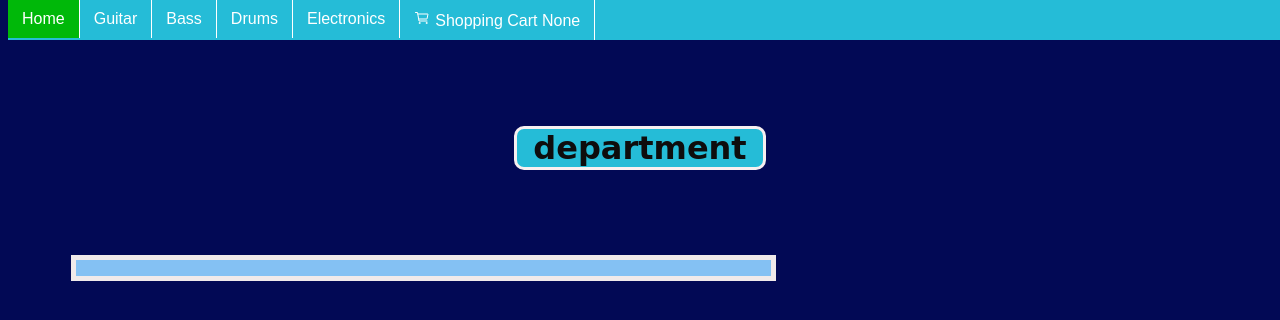
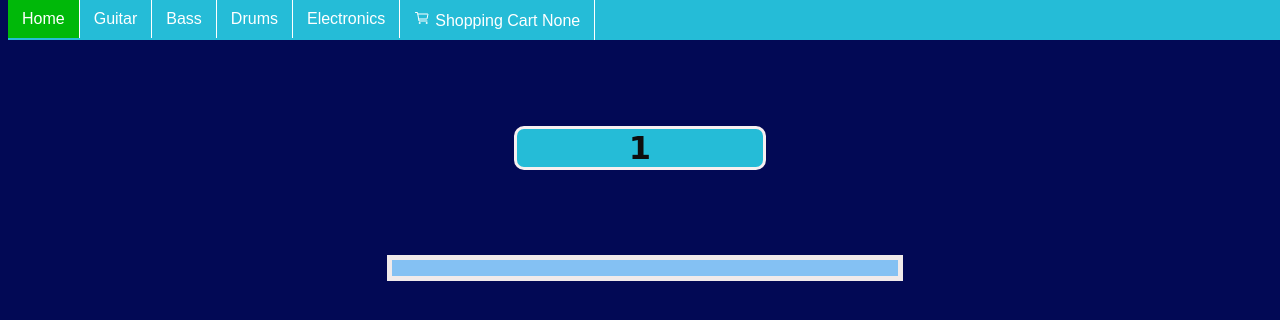
Before and after one commit to andysegura/TechX-TeamMiners-unit1, a Flask app: page /1 in a window 1280 px wide. Shown: the top 320 px of the page. Run offline with Flask 2, Linux system fonts and the light colour scheme; data that the repository does not hold is empty; some libraries are stand-ins or nearby versions.

Commit message:
Fixes to deparment

```diff
--- a/Unit3/app.py
+++ b/Unit3/app.py
@@ -66,7 +66,7 @@ def department_view(department):
         redirects to shopping cart on success
     """
     instruments = inv.find({'category': department})
-    return render_template('department.html', instruments = instruments, count = request.cookies.get('count'))
+    return render_template('department.html',department = department, instruments = instruments, count = request.cookies.get('count'))
 
 @app.route('/<department>/<model_number>', methods=['GET', 'POST'])
 def instrument_view(department, model_number):
--- a/Unit3/static/department.css
+++ b/Unit3/static/department.css
@@ -10,20 +10,20 @@
 .instrument-list{
     display: inline-block;
     vertical-align: top;
-    width: 55%;
+    width: 40%;
     height: 15%;
     background-color: rgb(132, 193, 243);
-    margin-left: 5%;
+    margin-left: 30%;
     margin-top: 5%;
     border: rgb(240, 234, 234) solid 5px;
 }
 .instrument_names {
-    display: flex;
+    text-align: center;
 }
 .instrument_pics{
     border: black solid 2px;
     margin-top: 5%;
-    margin-left: 1.5%;
     width: 30%;
     height: 30%;
+    margin-left: 30%;
 }
--- a/Unit3/templates/department.html
+++ b/Unit3/templates/department.html
@@ -18,16 +18,16 @@
         <li class="pages"><a href="/shopping_cart"><ion-icon name="cart-outline"></ion-icon>Shopping Cart {{ count }} </a></li>
       </ul>
 
-      <h1>department</h1>
+      <h1>{{department}}</h1>
       <div class="instrument-list">
         <ul>
             <div class="row">
                 {% for instrument in instruments %}
                 <a href = "{{instrument['category']}}/{{instrument['model_number']}}">
                     <img class="instrument_pics" src="{{instrument['img_path']}}" alt="{{instrument['name']}}" class="instrument_image">
-                    <h4 class=instrument_name>
+                    <h4 class="instrument_names">
                         {{instrument['name']}}
-                     </h4>
+                    </h4>
                 </a>
                 {% endfor %}
             </div>
```
